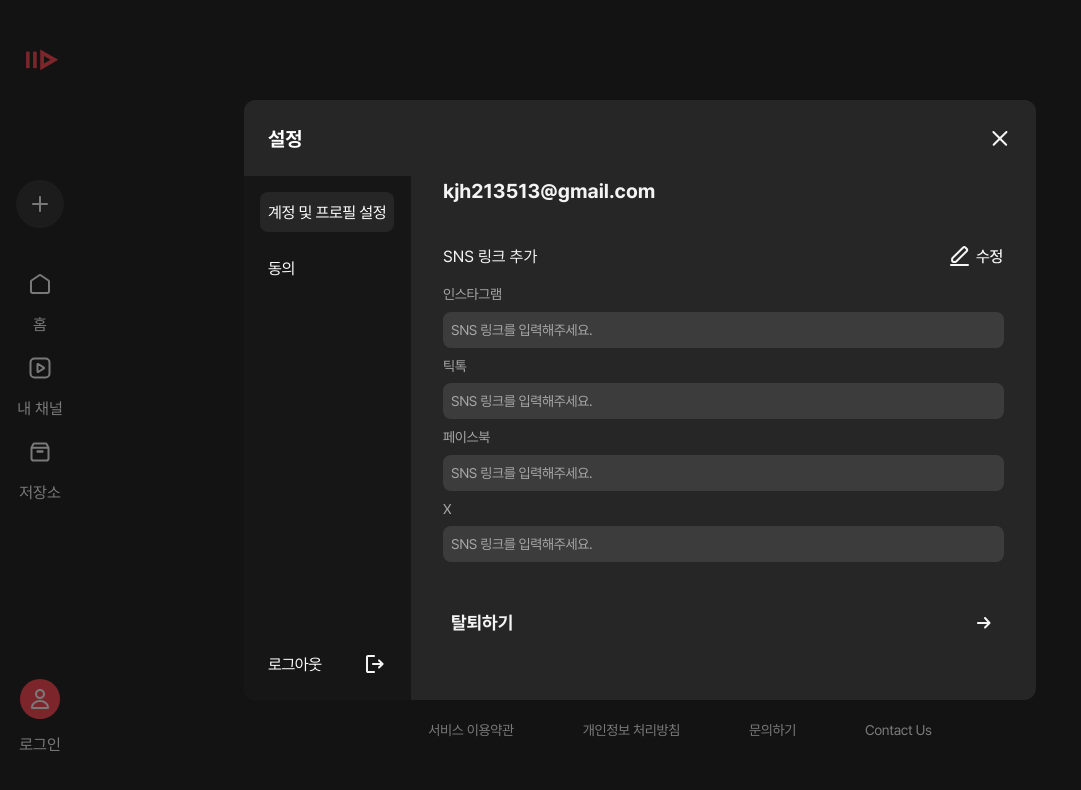
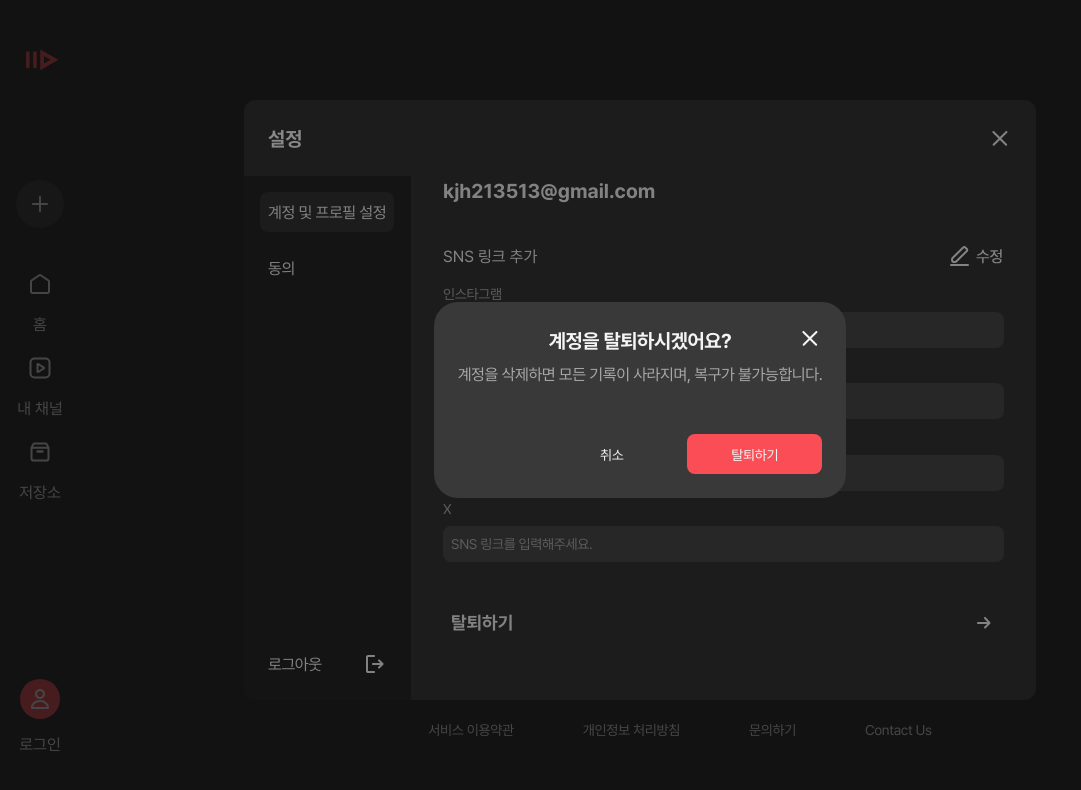
Before and after one commit to umc-8th-Channeling/FE, a React (Vite) app in the folder frontend/: page /setting in a window 1280 px wide. Both pictures are taken after a click on the button "탈퇴하기". Shown: the top 790 px of the page, without its empty margins (0-1081 px from the left). Built offline with nearby package versions, Linux system fonts and the light colour scheme; grey boxes are pictures that could not be loaded.

Commit message:
feat: 탈퇴 모달 생성

```diff
--- a/frontend/src/pages/setting/SettingPage.tsx
+++ b/frontend/src/pages/setting/SettingPage.tsx
@@ -10,6 +10,7 @@ import CompleteRedIcon from '../../assets/icons/complete_on.svg'
 import SendIcon from '../../assets/icons/send.svg'
 import CloseIcon from '../../assets/icons/delete_normal.svg'
 import LogoutIcon from '../../assets/icons/logout.svg'
+import WithdrawlModal from './components/WithdrawlModal'
 
 const labelMap = {
     instagram: '인스타그램',
@@ -50,6 +51,13 @@ export default function SettingPage({ onClose }: SettingPageProps) {
         setEditing(!editing)
         setModified(false)
     }
+
+    const [showWithdrawlModal, setShowWithdrawlModal] = useState(false)
+
+    const handleWithdrawlConfirm = () => {
+        setShowWithdrawlModal(false)
+    }
+
     return (
         <div className="fixed inset-0 z-50 bg-black/50 flex justify-center items-center">
             <div className="bg-[#262626] text-white w-[792px] max-h-[90vh] rounded-xl overflow-hidden flex flex-col">
@@ -81,7 +89,7 @@ export default function SettingPage({ onClose }: SettingPageProps) {
                         </div>
                         <Button
                             variant="ghost"
-                            className="w-full text-left text-red-500 mt-auto
+                            className="w-full text-left text-[#F4F4F4] mt-auto
                         flex items-center justify-between"
                         >
                             <span>로그아웃</span>
@@ -143,7 +151,10 @@ export default function SettingPage({ onClose }: SettingPageProps) {
                                 </div>
 
                                 <div className="w-full pb-6">
-                                    <Button className="w-full font-title-alt flex items-center justify-between">
+                                    <Button
+                                        className="w-full font-title-alt flex items-center justify-between"
+                                        onClick={() => setShowWithdrawlModal(true)}
+                                    >
                                         <span>탈퇴하기</span>
                                         <img src={SendIcon} alt="탈퇴 아이콘" />
                                     </Button>
@@ -173,6 +184,10 @@ export default function SettingPage({ onClose }: SettingPageProps) {
                     </div>
                 </div>
             </div>
+
+            {showWithdrawlModal && (
+                <WithdrawlModal onClose={() => setShowWithdrawlModal(false)} onConfirm={handleWithdrawlConfirm} />
+            )}
         </div>
     )
 }
--- a/frontend/src/pages/setting/components/SettingButton.tsx
+++ b/frontend/src/pages/setting/components/SettingButton.tsx
@@ -2,7 +2,7 @@ import type { ReactNode, ButtonHTMLAttributes } from 'react'
 
 interface ButtonProps extends ButtonHTMLAttributes<HTMLButtonElement> {
     children: ReactNode
-    variant?: 'default' | 'secondary' | 'ghost'
+    variant?: 'default' | 'secondary' | 'ghost' | 'danger'
     className?: string
 }
 
@@ -11,8 +11,9 @@ export function Button({ children, variant = 'default', className = '', ...props
 
     const variants = {
         default: 'text-[#F4F4F4]',
-        secondary: 'bg-[#262626] text-white font-body tracking-tight',
-        ghost: 'bg-transparent text-white font-body tracking-tight',
+        secondary: 'bg-[#262626] text-[#F4F4F4] font-body tracking-tight',
+        ghost: 'bg-transparent text-[#F4F4F4] font-body tracking-tight',
+        danger: 'bg-[#fa4d56] text-[#F4F4F4] font-body tracking-tight',
     }
 
     return (
--- /dev/null
+++ b/frontend/src/pages/setting/components/WithdrawlModal.tsx
@@ -0,0 +1,34 @@
+import Modal from '../../../components/Modal'
+import { Button } from './SettingButton'
+
+type WithdrawlModalProps = {
+    onClose: () => void
+    onConfirm: () => void
+}
+
+export default function WithdrawlModal({ onClose, onConfirm }: WithdrawlModalProps) {
+    return (
+        <Modal
+            title="계정을 탈퇴하시겠어요?"
+            description="계정을 삭제하면 모든 기록이 사라지며, 복구가 불가능합니다."
+            onClose={onClose}
+        >
+            <div className="flex items-center justify-end gap-2 mt-6">
+                <Button
+                    variant="ghost"
+                    onClick={onClose}
+                    className="flex items-center justify-center gap-2 px-4 h-[40px] rounded-[16px] text-sm"
+                >
+                    취소
+                </Button>
+                <Button
+                    variant="danger"
+                    onClick={onConfirm}
+                    className="flex items-center justify-center gap-2 px-4 h-[40px] rounded-[16px] text-sm"
+                >
+                    탈퇴하기
+                </Button>
+            </div>
+        </Modal>
+    )
+}
```
